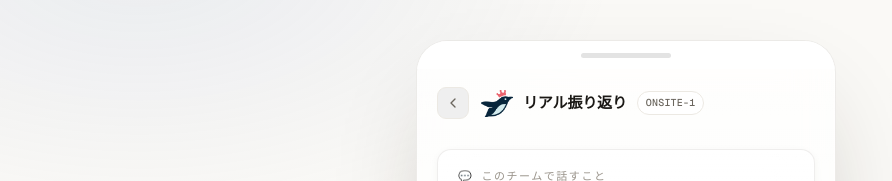
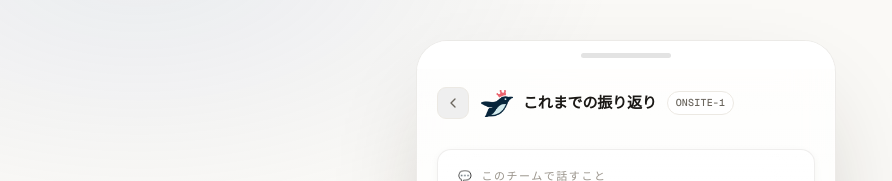
Before and after one commit to kou-uni/workshop-visualizer, a Next.js app: page /onsite/record in a window 1280 px wide. Shown: the top 181 px of the page, without its empty margins (14-906 px from the left). Built offline with nearby package versions, Linux system fonts and the light colour scheme; a web font is replaced by a local one.

Commit message:
ONSITE-1: 見出し『リアル振り返り』→『これまでの振り返り』
Co-Authored-By: Claude Opus 4.8 (1M context) <noreply@anthropic.com>

```diff
--- a/app/onsite/record/page.tsx
+++ b/app/onsite/record/page.tsx
@@ -137,7 +137,7 @@ export default function OnsiteRecord() {
         <header className="app-head">
           <div className="app-head-left">
             <BackButton /><Link href="/" className="logo-dot">8</Link>
-            <span className="app-head-title">リアル振り返り</span>
+            <span className="app-head-title">これまでの振り返り</span>
             <span className="badge badge-gray" style={{ fontSize: 10, padding: '3px 8px' }}>ONSITE-1</span>
           </div>
         </header>
```
